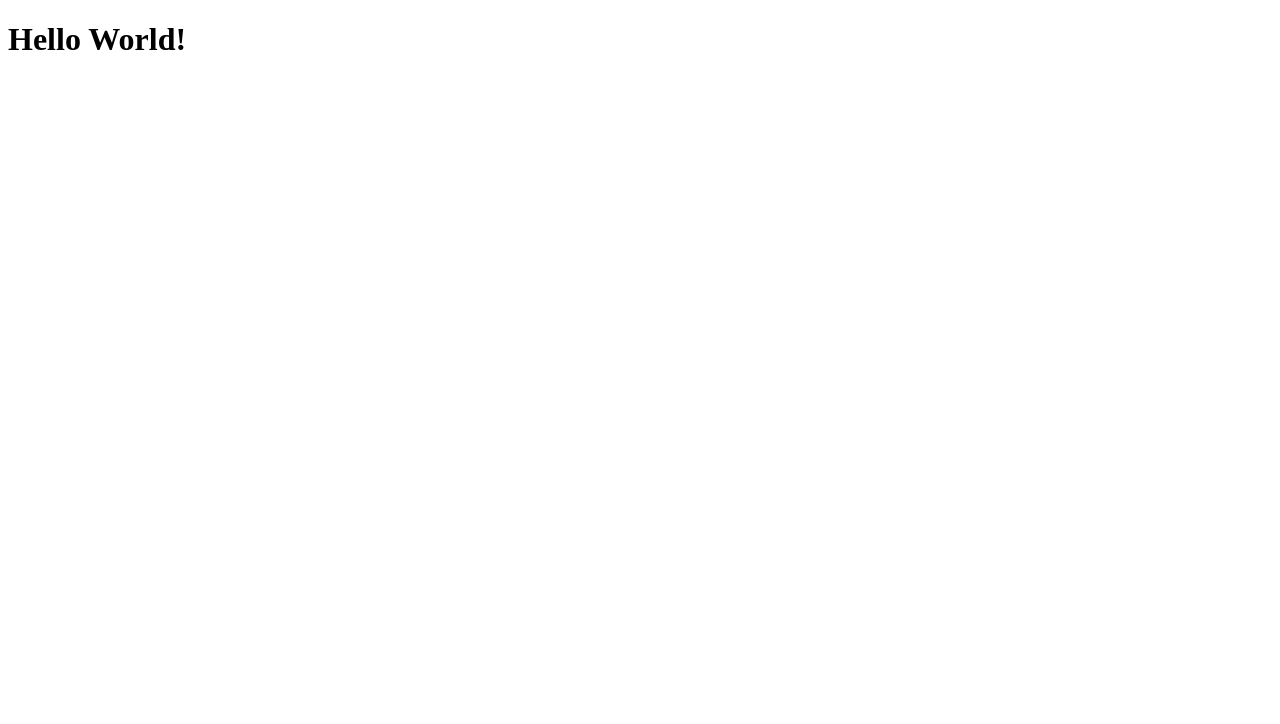
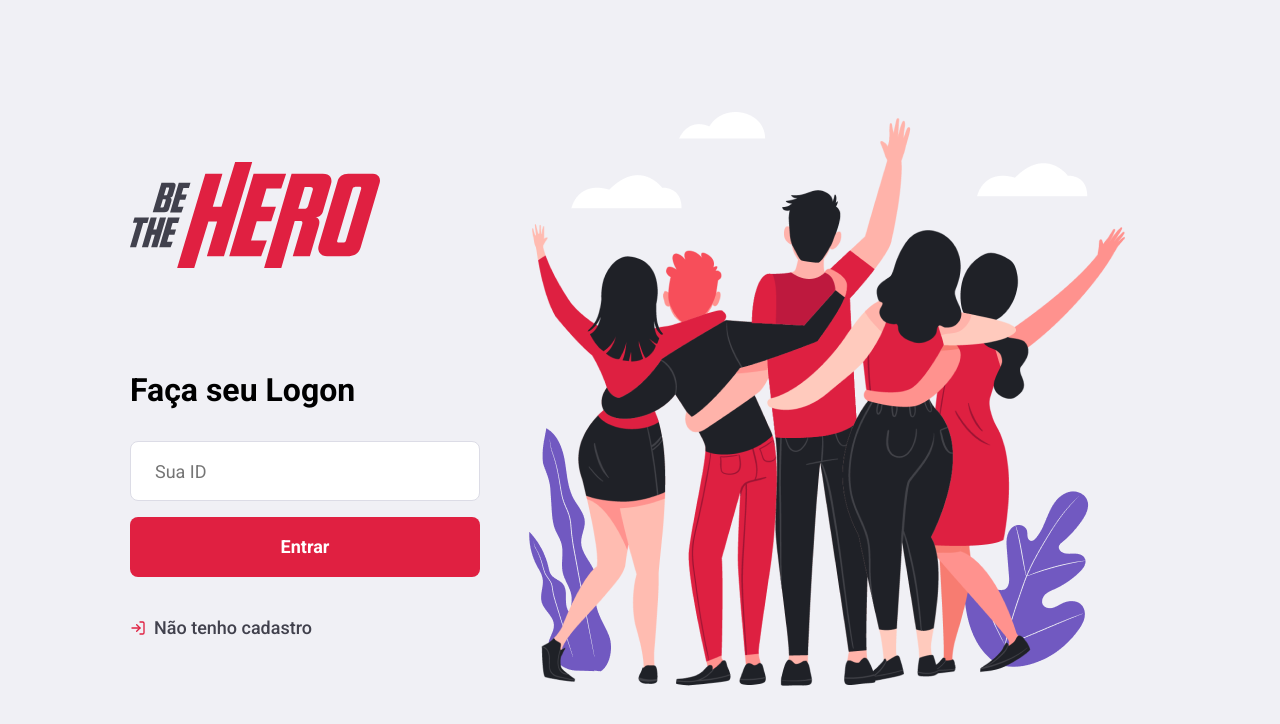
Before and after one commit to tshirotatadashi/OmniStack-11, a React (Create React App) app in the folder frontend/: page / in a window 1280 px wide. Shown: the top 724 px of the page. Built offline with nearby package versions, Linux system fonts and the light colour scheme.

Commit message:
feat(Logon): created logon page

```diff
--- a/frontend/package.json
+++ b/frontend/package.json
@@ -8,6 +8,7 @@
     "@testing-library/user-event": "^7.2.1",
     "react": "^16.13.1",
     "react-dom": "^16.13.1",
+    "react-icons": "^3.9.0",
     "react-scripts": "3.4.1"
   },
   "scripts": {
--- a/frontend/src/App.js
+++ b/frontend/src/App.js
@@ -1,7 +1,10 @@
 import React from "react";
+import Logon from './pages/Logon'
+import './global.css'
+
 function App() {
   return (
-    <h1>Hello World!</h1>
+    <Logon />
   );
 }
 
--- /dev/null
+++ b/frontend/src/global.css
@@ -0,0 +1,54 @@
+@import url("https://fonts.googleapis.com/css?family=Roboto:400,500,700&display=swap");
+
+* {
+  margin: 0;
+  padding: 0;
+  outline: 0;
+  box-sizing: border-box;
+}
+
+body {
+  font: 400 14px Roboto, sans-serif;
+  background-color: #f0f0f5;
+  -webkit-font-smoothing: antialiased;
+}
+
+input,
+button,
+textarea {
+  font: 400 18px Roboto, sans-serif;
+}
+
+button {
+  cursor: pointer;
+}
+
+form input {
+  width: 100%;
+  height: 60px;
+  color: #333;
+  border: 1px solid #dcdce6;
+  border-radius: 8px;
+  padding: 0 24px;
+}
+
+.button {
+  width: 100%;
+  height: 60px;
+  background-color: #e02041;
+  border: 0;
+  border-radius: 8px;
+  color: #fff;
+  font-weight: 700;
+  margin-top: 16px;
+  display: inline-block;
+  text-align: center;
+  text-decoration: none;
+  font-size: 18px;
+  line-height: 60px;
+  transition: filter 0.2s;
+}
+
+.button:hover {
+  filter: brightness(90%);
+}
--- /dev/null
+++ b/frontend/src/pages/Logon/index.js
@@ -0,0 +1,30 @@
+import React from "react";
+import { FiLogIn } from "react-icons/fi";
+import "./style.css";
+import logoImg from "../../assets/logo.svg";
+import herosImg from "../../assets/heros.png";
+
+export default function Logon() {
+  return (
+    <div className="logon-container">
+      <section className="form">
+        <img src={logoImg} alt="Be The Hero" />
+
+        <form>
+          <h1>Faça seu Logon</h1>
+
+          <input placeholder="Sua ID" />
+          <button type="submit" className="button">
+            Entrar
+          </button>
+
+          <a href="/register">
+            <FiLogIn fontSize={16} color="E02041" />
+            Não tenho cadastro
+          </a>
+        </form>
+      </section>
+      <img src={herosImg} alt="Heros" />
+    </div>
+  );
+}
--- /dev/null
+++ b/frontend/src/pages/Logon/style.css
@@ -0,0 +1,44 @@
+.logon-container {
+  width: 100%;
+  max-width: 1120px;
+  height: 100vh;
+  margin: 0 auto;
+
+  display: flex;
+  align-items: center;
+  justify-content: center;
+}
+
+.logon-container section.form {
+  width: 100%;
+  max-width: 350px;
+  margin-right: 30px;
+}
+
+.logon-container section.form form {
+  margin-top: 100px;
+}
+
+.logon-container section.form form h1 {
+  font-size: 32px;
+  margin-bottom: 32px;
+}
+
+.logon-container section.form form a {
+  display: flex;
+  align-items: center;
+  margin-top: 40px;
+  color: #41414d;
+  font-size: 18px;
+  text-decoration: none;
+  font-weight: 500;
+  transition: opacity 0.2s;
+}
+
+.logon-container section.form form a svg {
+  margin-right: 8px;
+}
+
+.logon-container section.form form a:hover {
+  opacity: 0.8;
+}
```
Also changed, not shown: frontend/src/assets/heros.png (added), frontend/src/assets/logo.svg (added).
